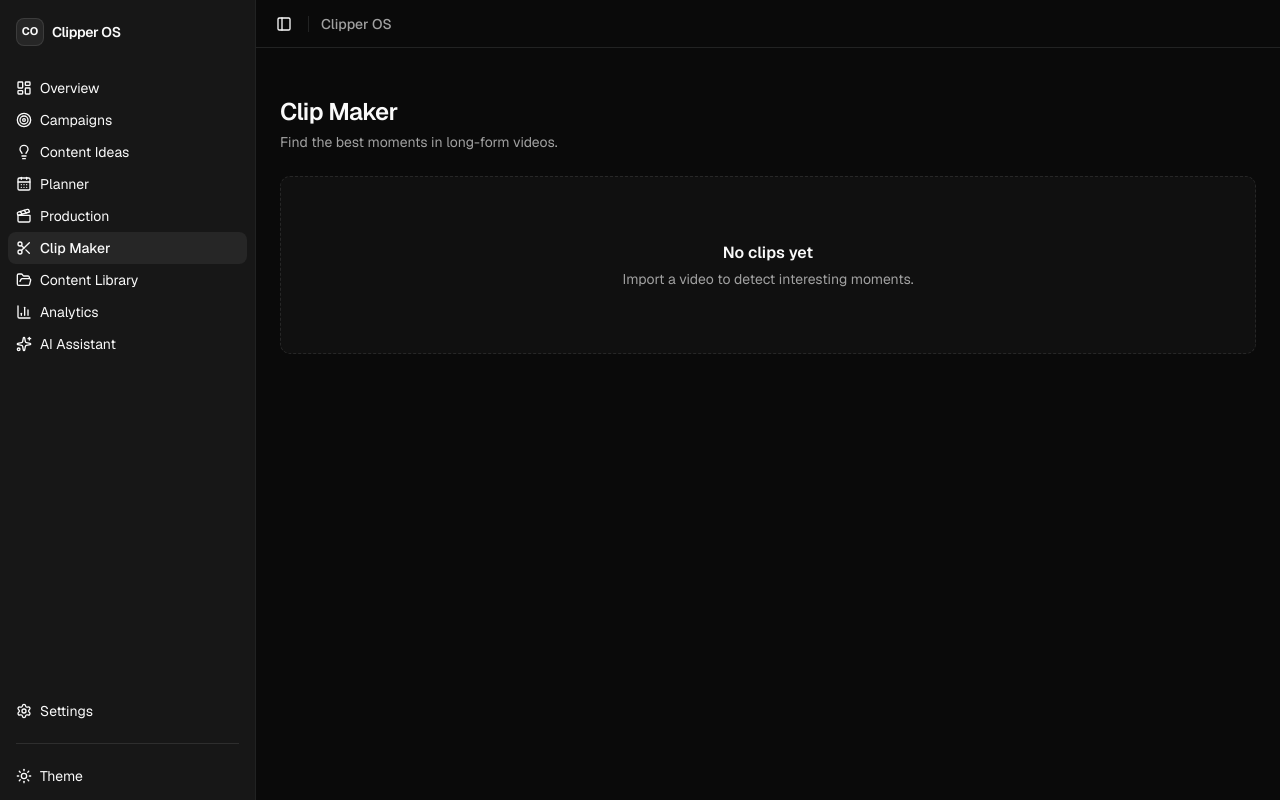
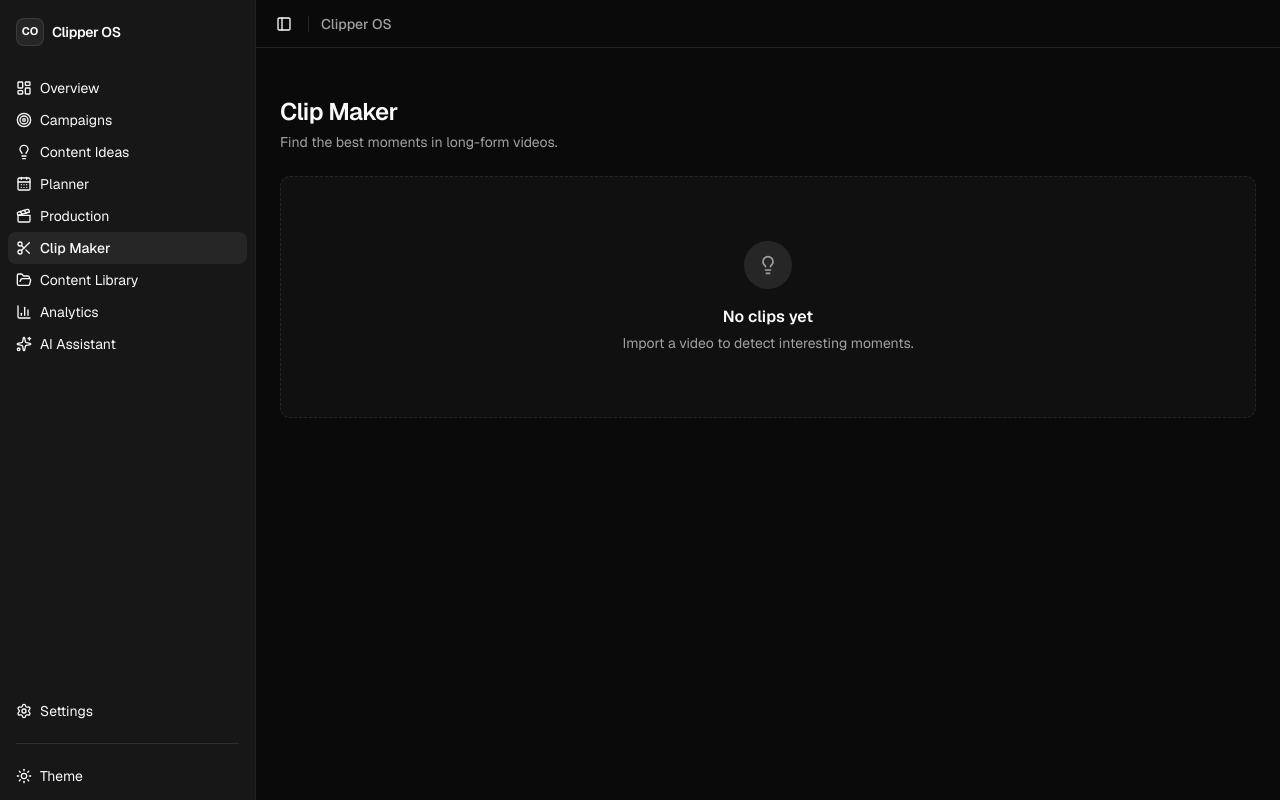
Before and after one commit to soyuzalpha/clipper, a Next.js app: page /clips in a window 1280 px wide. Built offline with nearby package versions, Linux system fonts and the light colour scheme.

Commit message:
fix(ui): render icon in empty state

```diff
--- a/src/components/empty-state.tsx
+++ b/src/components/empty-state.tsx
@@ -7,14 +7,14 @@ interface EmptyStateProps {
   action?: React.ReactNode;
 }
 
-export function EmptyState({ title, description, action }: EmptyStateProps) {
+export function EmptyState({ icon: Icon, title, description, action }: EmptyStateProps) {
   return (
     <div className="flex flex-col items-center justify-center rounded-lg border border-dashed border-border bg-card/50 px-6 py-16 text-center">
-      {/* {Icon ? (
+      {Icon ? (
         <div className="mb-4 flex size-12 items-center justify-center rounded-full bg-muted text-muted-foreground">
           <Icon className="size-5" aria-hidden />
         </div>
-      ) : null} */}
+      ) : null}
       <h3 className="text-base font-semibold text-foreground">{title}</h3>
       {description ? <p className="mt-1 max-w-sm text-sm text-muted-foreground">{description}</p> : null}
       {action ? <div className="mt-6">{action}</div> : null}
```
